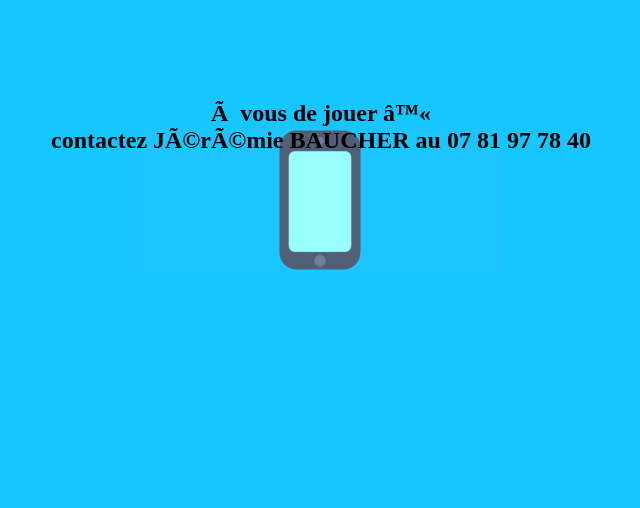
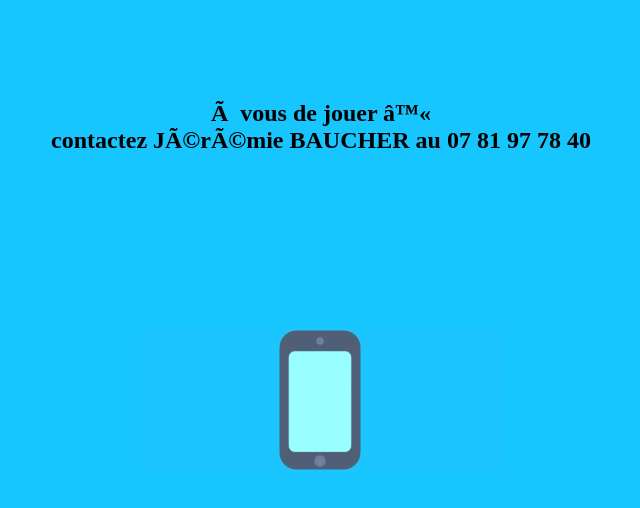
Before and after one commit to kinmonk/telephone, a plain HTML site: page index.html in a window 1280 px wide. Shown: the whole page, without its empty margins (319-959 px from the left). Drawn offline with Linux system fonts and the light colour scheme.

Commit message:
Update index.html

```diff
--- a/index.html
+++ b/index.html
@@ -16,7 +16,7 @@
 </HEAD>
 <BODY LANG="fr-FR" BGCOLOR="#17c6ff" DIR="LTR">
 <BR><BR><BR><BR>
-<P ALIGN=CENTER><IMG SRC="oui.gif" NAME="oui" ALIGN=BOTTOM WIDTH= HEIGHT= BORDER=0 style="position: absolute; left:0; right:0; top:0; bottom:400; margin: auto;"> <!--ALIGN=BOTTOM WIDTH=800 HEIGHT=600 BORDER=0-->
+<P ALIGN=CENTER><IMG SRC="oui.gif" NAME="oui" ALIGN=BOTTOM WIDTH= HEIGHT= BORDER=0 style="position: absolute; left:0; right:0; top:0; bottom:0; margin: auto;"> <!--ALIGN=BOTTOM WIDTH=800 HEIGHT=600 BORDER=0-->
 <BR><BR><BR><BR>
 </P>
 <P ALIGN=CENTER STYLE="position: absolute; left:0; right:0; top:100; bottom:0; margin: auto;"><FONT COLOR="#000000"><FONT SIZE=5><B>à vous de jouer ♫
```
